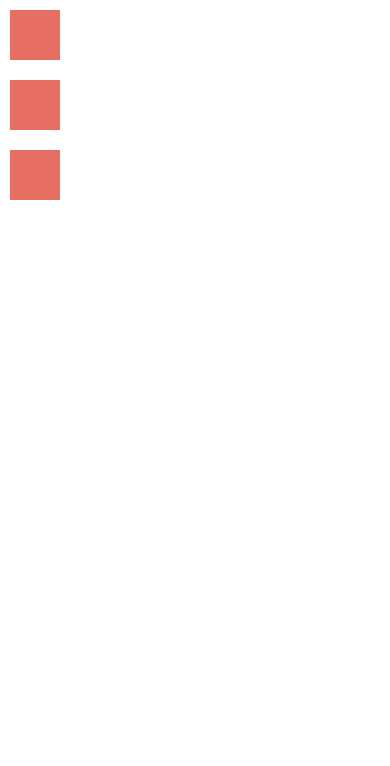
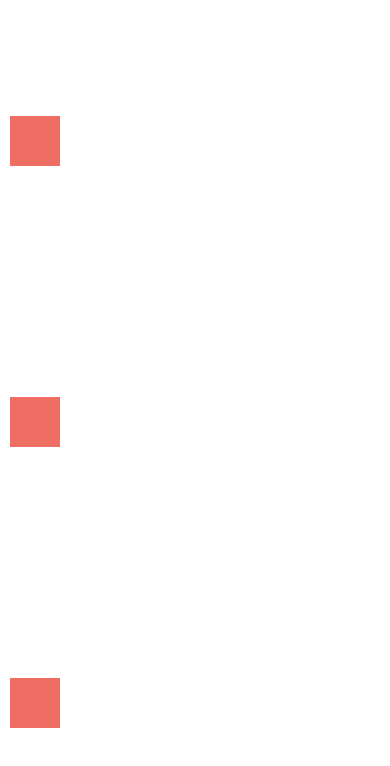
Before and after one commit to Aqueum/FlexBoxExamples, a React Native app: screen / in a window 390 px wide. Shown: the top 766 px of the page. Built offline with nearby package versions, Linux system fonts and the light colour scheme.

Commit message:
feat: space-around

```diff
--- a/App.js
+++ b/App.js
@@ -1,28 +1,29 @@
-import React, { Component } from 'react'
-import { StyleSheet, Text, View, AppRegistry } from 'react-native'
+import React, { Component } from 'react';
+import { StyleSheet, Text, View, AppRegistry } from 'react-native';
 
 class FlexboxExamples extends Component {
   render() {
     return (
       <View style={styles.container}>
-        <View style={styles.box}/>
-        <View style={styles.box}/>
-        <View style={styles.box}/>
+        <View style={styles.box} />
+        <View style={styles.box} />
+        <View style={styles.box} />
       </View>
-    )
+    );
   }
 }
 
 const styles = StyleSheet.create({
   container: {
     flex: 1,
+    justifyContent: 'space-around'
   },
   box: {
     height: 50,
     width: 50,
-    backgroundColor: '#e76e63',
-    margin: 10,
+    backgroundColor: '#ef6e63',
+    margin: 10
   }
-})
+});
 
 export default FlexboxExamples;
```
